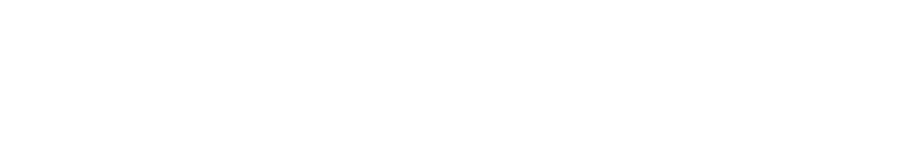
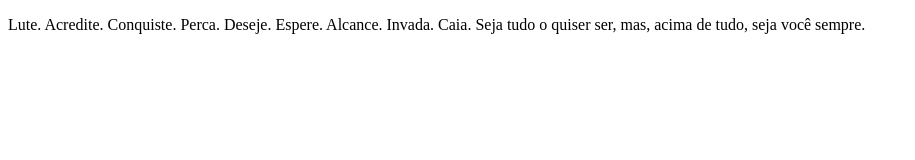
Before and after one commit to Nevergivupi/Projetos-Bootcamp-FullStack-Devjunior, a plain HTML site: page index.html in a window 1280 px wide. Shown: the whole page, without its empty margins (0-915 px from the left). Drawn offline with Linux system fonts and the light colour scheme.

Commit message:
primeira frase

```diff
--- a/index.html
+++ b/index.html
@@ -6,6 +6,7 @@
     <title>Atividade:Frase motivacional </title>
 </head>
 <body>
+    <p>Lute. Acredite. Conquiste. Perca. Deseje. Espere. Alcance. Invada. Caia. Seja tudo o quiser ser, mas, acima de tudo, seja você sempre.</p>
 
 </body>
 </html>
```
